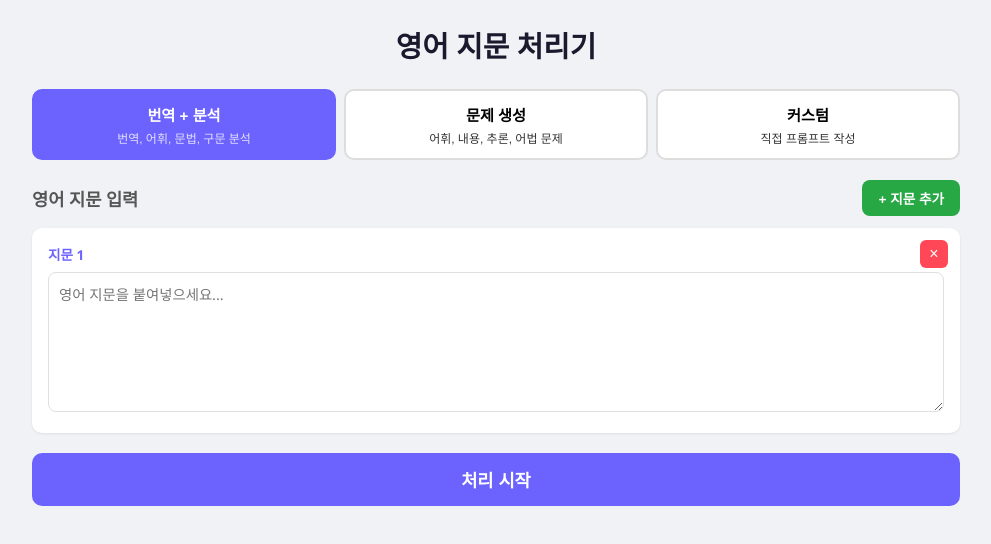
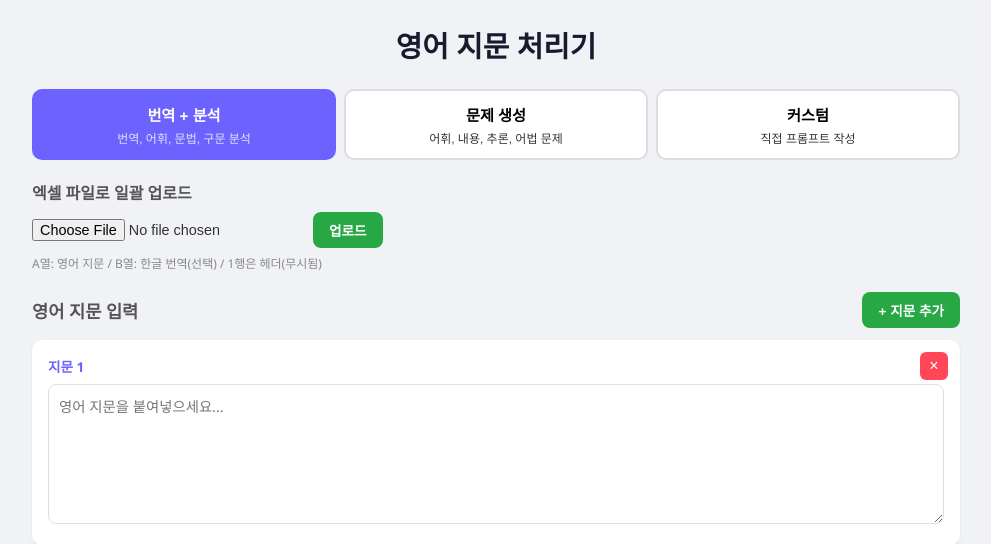
Before and after one commit to hardlob67-png/hyun, a Flask app: page / in a window 1280 px wide. Shown: the top 544 px of the page, without its empty margins (144-1135 px from the left). Run offline with Flask 3, Linux system fonts and the light colour scheme.

Commit message:
Add per-sentence vocab display and Excel bulk upload
- Vocab now appears directly under each sentence (eng → kor → vocab)
- Added Excel upload: A column for English, B column for Korean
- Added openpyxl dependency for Excel parsing

https://claude.ai/code/session_01PTvqVvCKuf3ve9LxecXs91

```diff
--- a/app.py
+++ b/app.py
@@ -1,7 +1,9 @@
 import os
+import io
 from flask import Flask, render_template, request, jsonify
 from anthropic import Anthropic
 from dotenv import load_dotenv
+import openpyxl
 
 load_dotenv()
 
@@ -29,12 +31,16 @@ PROMPTS = {
 
 (모든 문장에 대해 반복)
 
-### 2. 핵심 어휘 및 표현
-각 문장에서 중요한 단어/표현을 3개 이내로 선별하여 아래 정보를 제공하세요:
-- 단어/표현
-- 한글 뜻
-- 동의어 또는 파생어 (있는 경우)
-- 바꿔 쓸 수 있는 표현 2~3개 (있는 경우)""",
+## 출력 순서 (각 문장마다 반복)
+영어 문장
+한글 번역
+→ 핵심 어휘: 단어/표현 (한글 뜻) | 동의어/파생어: ... | 바꿔쓰기: ...
+
+(다음 문장도 같은 형식으로 반복)
+
+### 핵심 어휘 규칙
+- 각 문장에서 중요한 단어/표현을 3개 이내로 선별
+- 각 단어마다: 한글 뜻, 동의어 또는 파생어(있는 경우), 바꿔 쓸 수 있는 표현 2~3개(있는 경우)""",
 
     "quiz": """당신은 영어 시험 출제 전문가입니다. 아래 영어 지문을 바탕으로 다음 유형의 문제를 만드세요:
 
@@ -103,5 +109,27 @@ def process():
     return jsonify({"results": results})
 
 
+@app.route("/upload-excel", methods=["POST"])
+def upload_excel():
+    file = request.files.get("file")
+    if not file:
+        return jsonify({"error": "파일을 선택해주세요."}), 400
+
+    try:
+        wb = openpyxl.load_workbook(io.BytesIO(file.read()))
+        ws = wb.active
+        passages = []
+        translations = []
+        for row in ws.iter_rows(min_row=2, values_only=True):
+            eng = str(row[0]).strip() if row[0] else ""
+            kor = str(row[1]).strip() if len(row) > 1 and row[1] else ""
+            if eng:
+                passages.append(eng)
+                translations.append(kor)
+        return jsonify({"passages": passages, "translations": translations})
+    except Exception as e:
+        return jsonify({"error": f"엑셀 파일 읽기 오류: {str(e)}"}), 400
+
+
 if __name__ == "__main__":
     app.run(debug=True, host="0.0.0.0", port=5000)
--- a/requirements.txt
+++ b/requirements.txt
@@ -1,3 +1,4 @@
 flask==3.1.0
 anthropic==0.49.0
 python-dotenv==1.1.0
+openpyxl==3.1.5
--- a/templates/index.html
+++ b/templates/index.html
@@ -273,6 +273,16 @@
             <textarea id="customPrompt" placeholder="영어 지문에 적용할 프롬프트를 입력하세요.&#10;예: 이 지문의 주제를 한 문장으로 요약하고, 글의 논리 구조를 분석해주세요."></textarea>
         </div>
 
+        <!-- Excel Upload -->
+        <div class="excel-upload" style="margin-bottom:20px;">
+            <label style="display:block;font-weight:600;color:#555;margin-bottom:8px;">엑셀 파일로 일괄 업로드</label>
+            <div style="display:flex;gap:8px;align-items:center;flex-wrap:wrap;">
+                <input type="file" id="excelFile" accept=".xlsx,.xls" style="font-size:0.9rem;">
+                <button class="add-btn" onclick="uploadExcel()">업로드</button>
+            </div>
+            <p style="font-size:0.75rem;color:#888;margin-top:6px;">A열: 영어 지문 / B열: 한글 번역(선택) / 1행은 헤더(무시됨)</p>
+        </div>
+
         <!-- Passages Input -->
         <div class="passages-section">
             <div class="passages-header">
@@ -316,6 +326,39 @@
             document.querySelectorAll('.kor-input').forEach(el => {
                 el.style.display = currentMode === 'translate' ? 'block' : 'none';
             });
+        }
+
+        async function uploadExcel() {
+            const fileInput = document.getElementById('excelFile');
+            if (!fileInput.files.length) {
+                alert('엑셀 파일을 선택해주세요.');
+                return;
+            }
+            const formData = new FormData();
+            formData.append('file', fileInput.files[0]);
+            try {
+                const res = await fetch('/upload-excel', { method: 'POST', body: formData });
+                const data = await res.json();
+                if (data.error) { alert(data.error); return; }
+                const list = document.getElementById('passagesList');
+                list.innerHTML = '';
+                const showKor = currentMode === 'translate' ? 'block' : 'none';
+                data.passages.forEach((eng, idx) => {
+                    const kor = data.translations[idx] || '';
+                    const card = document.createElement('div');
+                    card.className = 'passage-card';
+                    card.innerHTML = `
+                        <div class="label">지문 ${idx + 1}</div>
+                        <button class="remove-btn" onclick="removePassage(this)" title="삭제">&times;</button>
+                        <textarea class="eng-input" placeholder="영어 지문을 붙여넣으세요...">${escapeHtml(eng)}</textarea>
+                        <textarea class="kor-input" placeholder="(선택) 한글 번역..." style="display:${showKor};">${escapeHtml(kor)}</textarea>
+                    `;
+                    list.appendChild(card);
+                });
+                alert(`${data.passages.length}개 지문이 업로드되었습니다.`);
+            } catch (err) {
+                alert('업로드 오류: ' + err.message);
+            }
         }
 
         function addPassage() {
```
